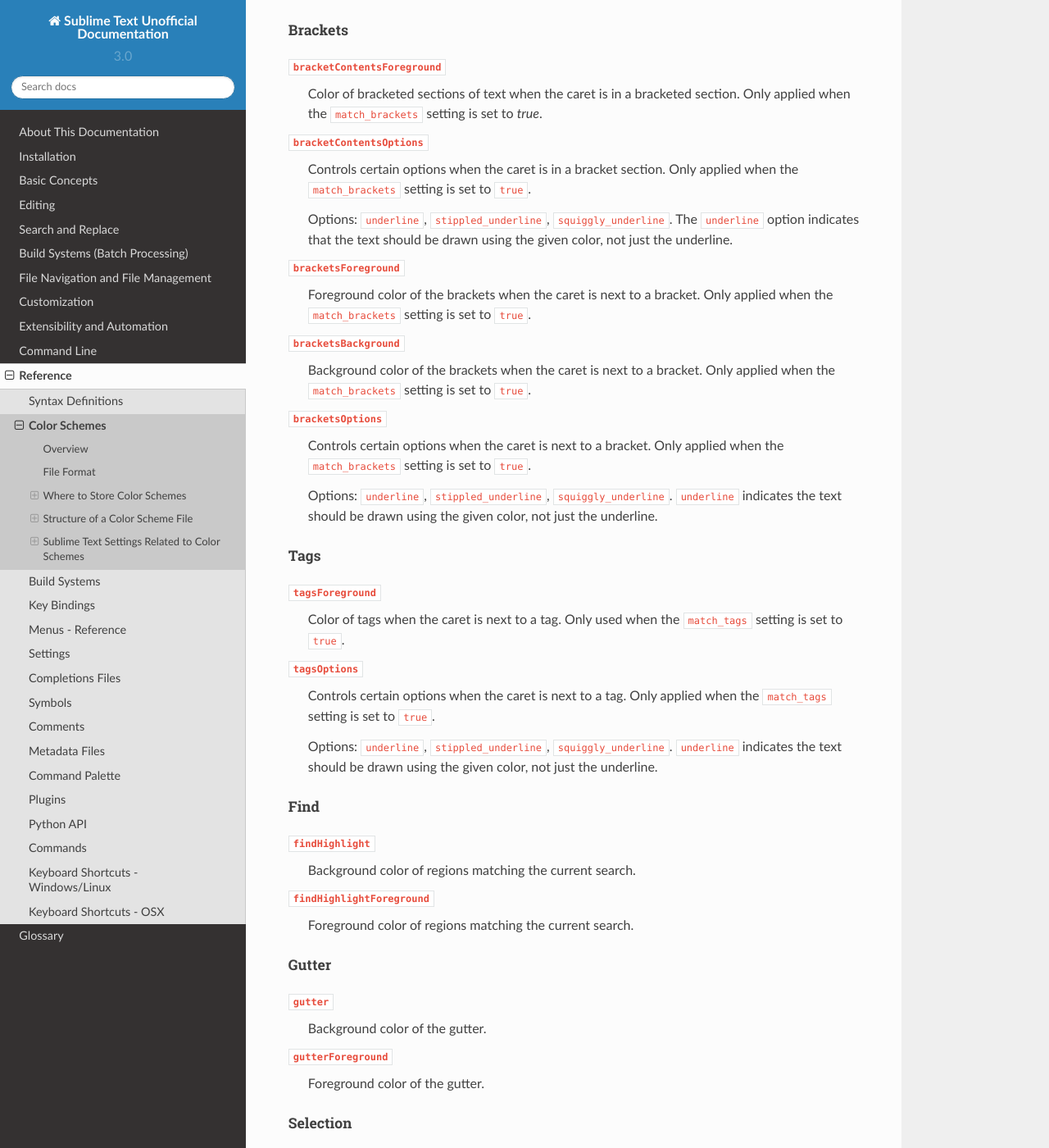
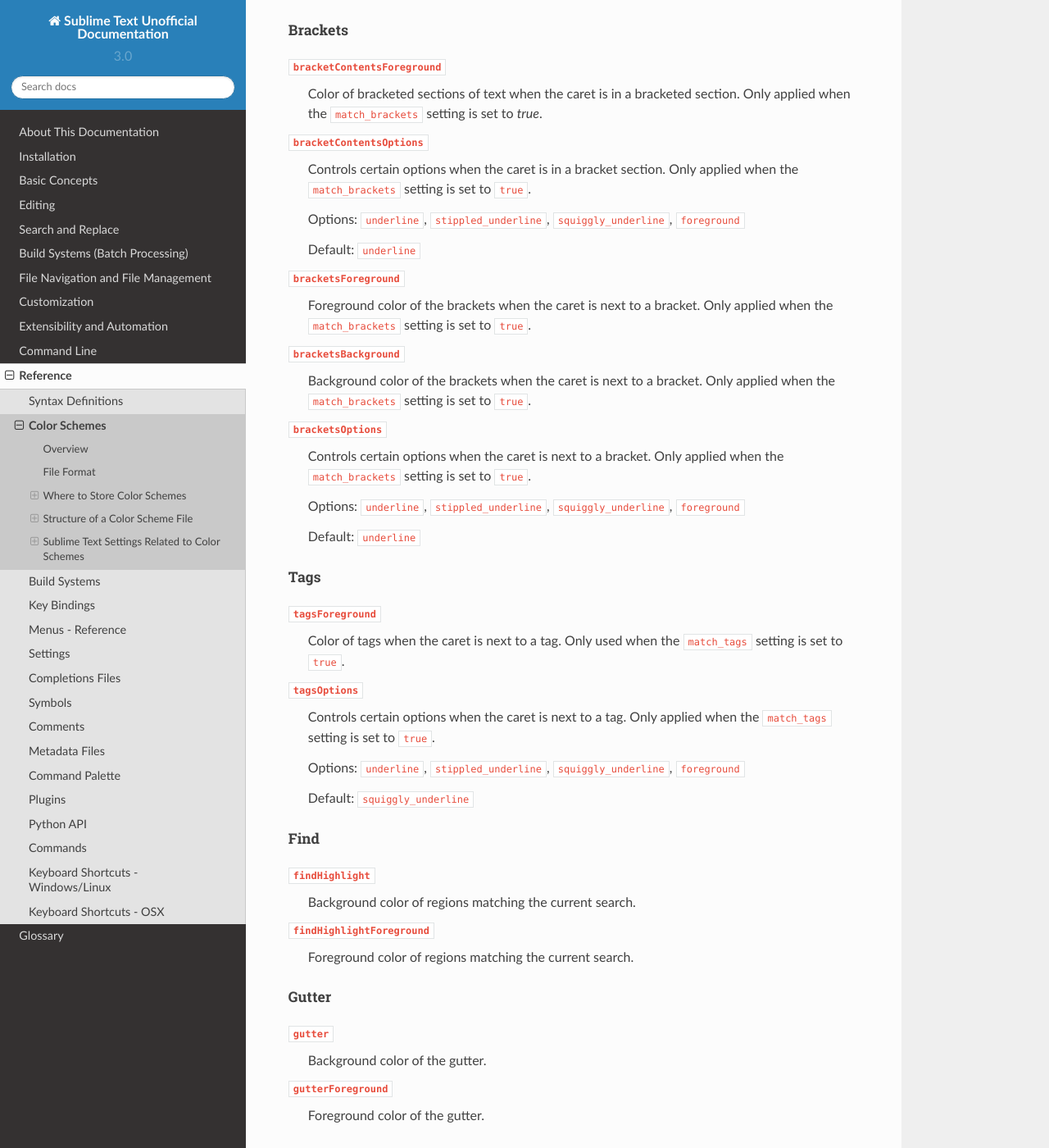
Before and after one commit to guillermooo/sublime-undocs, a Sphinx documentation site: the page built from source/reference/color_schemes.rst, in a window 1280 px wide and 1400 px high, scrolled down 3449 px. Shown: the whole window at 82% size. Built offline with Sphinx 7.4.7 and the Read the Docs theme 2.0.0, drawn with Linux system fonts in a browser that asks for light colours.

Commit message:
Fix descripts for *Options color scheme settings

```diff
--- a/source/reference/color_schemes.rst
+++ b/source/reference/color_schemes.rst
@@ -194,10 +194,10 @@
    Only applied when the ``match_brackets`` setting
    is set to ``true``.
 
-   Options: ``underline``, ``stippled_underline``, ``squiggly_underline``.
-   The ``underline`` option indicates
-   that the text should be drawn
-   using the given color, not just the underline.
+   Options: ``underline``, ``stippled_underline``, ``squiggly_underline``,
+   ``foreground``
+
+   Default: ``underline``
 
 ``bracketsForeground``
    Foreground color of the brackets
@@ -217,9 +217,10 @@
    Only applied when the ``match_brackets`` setting
    is set to ``true``.
 
-   Options: ``underline``, ``stippled_underline``, ``squiggly_underline``.
-   ``underline`` indicates the text should be drawn
-   using the given color, not just the underline.
+   Options: ``underline``, ``stippled_underline``, ``squiggly_underline``,
+   ``foreground``
+
+   Default: ``underline``
 
 
 Tags
@@ -236,10 +237,10 @@
    Only applied when the ``match_tags`` setting
    is set to ``true``.
 
-   Options: ``underline``, ``stippled_underline``, ``squiggly_underline``.
-   ``underline`` indicates the text should be drawn
-   using the given color,
-   not just the underline.
+   Options: ``underline``, ``stippled_underline``, ``squiggly_underline``,
+   ``foreground``
+
+   Default: ``squiggly_underline``
 
 
 Find
```
